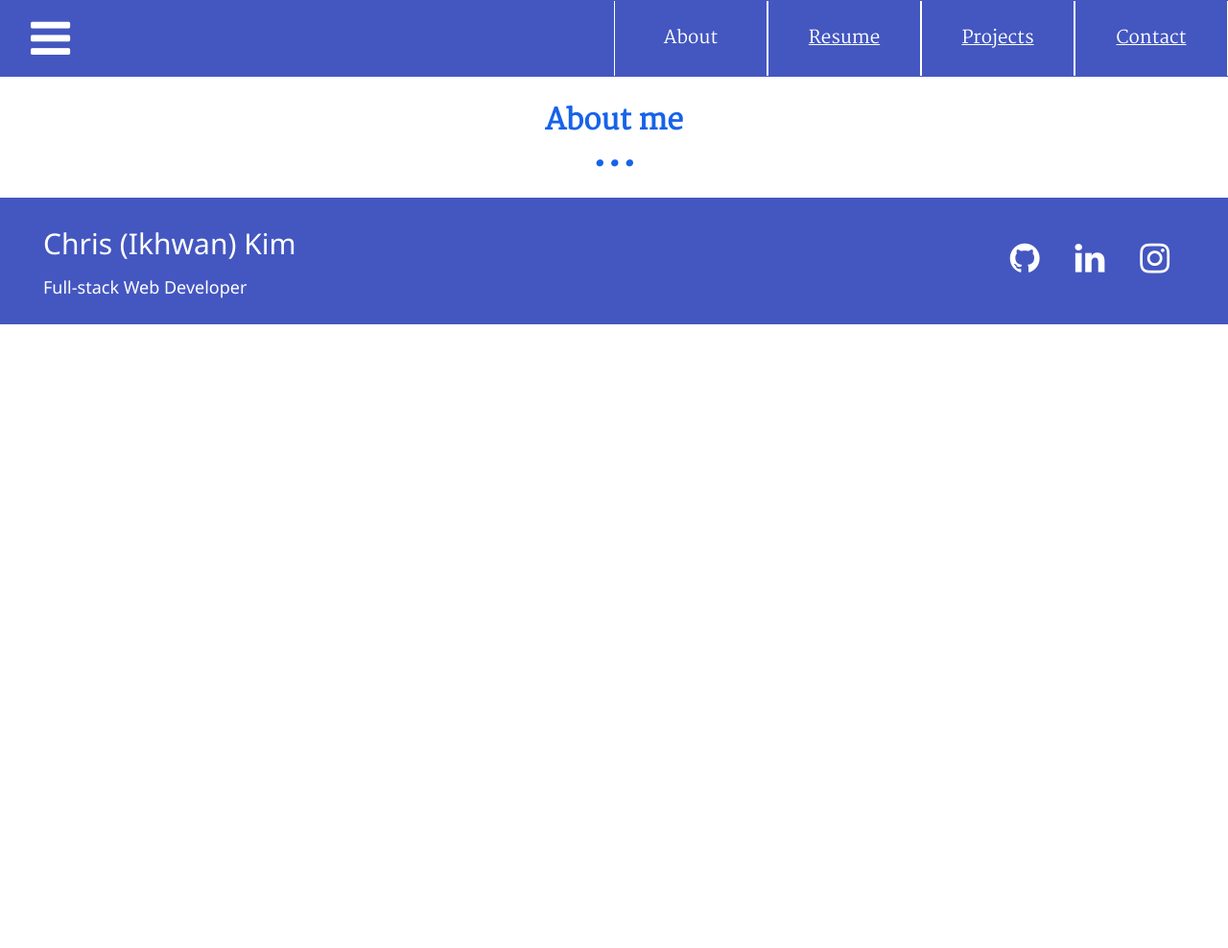
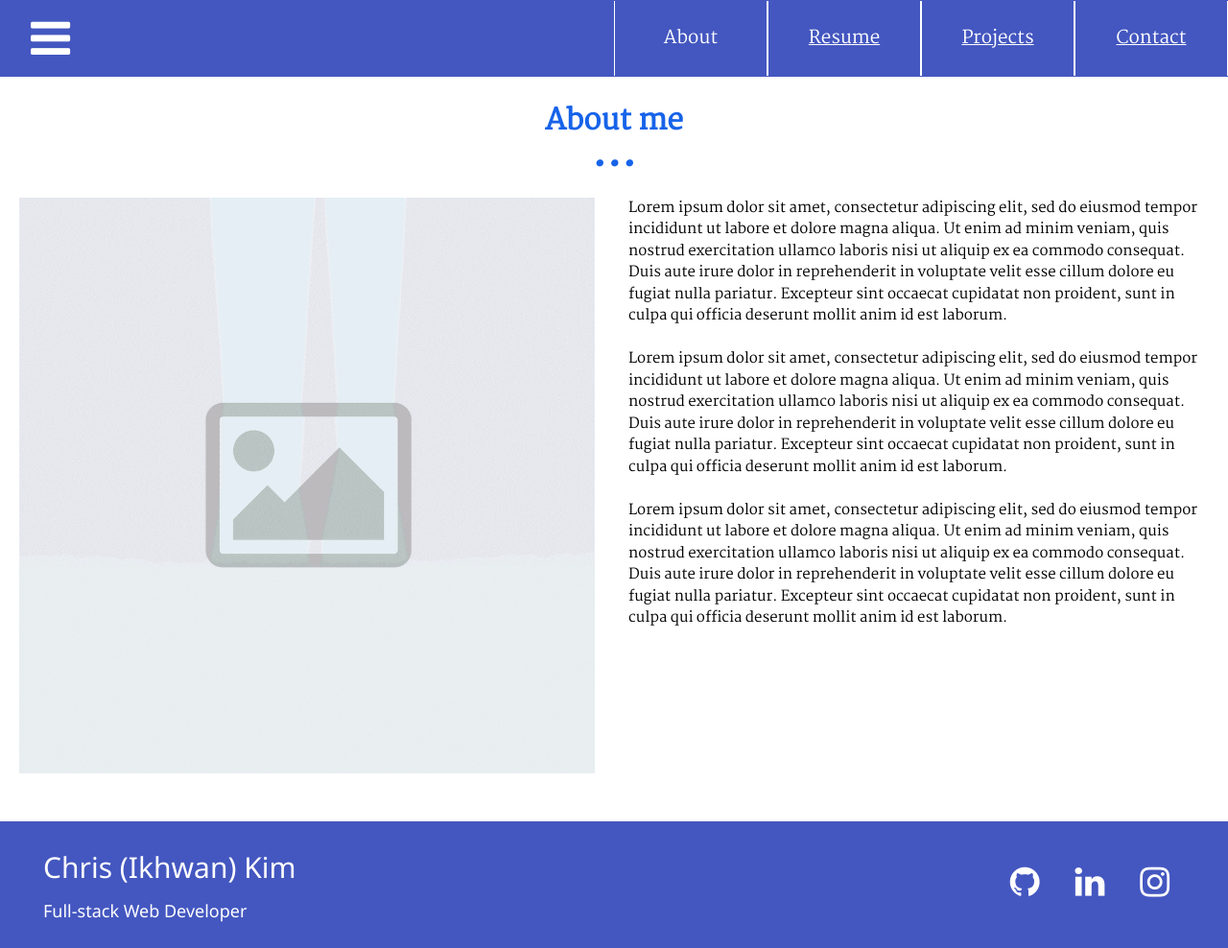
Before and after one commit to ikim1991/my-portfolio, a plain HTML site: page about.html in a window 1280 px wide. Shown: the whole page at 96% size. Before the commit the page ends 800 px from the top, so only its background shows below. Drawn offline with nearby package versions, Linux system fonts and the light colour scheme.

Commit message:
Adding Image and Content to About Me

```diff
--- a/about.html
+++ b/about.html
@@ -29,7 +29,14 @@
     <main class="main-container">
       <h2>About me</h2>
       <div class="main-content">
-
+        <div class="about-img">
+          <img src="./assets/img/placeholder.png" alt="Photo of Me" style="width: 600px;">
+        </div>
+        <div class="about-content">
+          <p>Lorem ipsum dolor sit amet, consectetur adipiscing elit, sed do eiusmod tempor incididunt ut labore et dolore magna aliqua. Ut enim ad minim veniam, quis nostrud exercitation ullamco laboris nisi ut aliquip ex ea commodo consequat. Duis aute irure dolor in reprehenderit in voluptate velit esse cillum dolore eu fugiat nulla pariatur. Excepteur sint occaecat cupidatat non proident, sunt in culpa qui officia deserunt mollit anim id est laborum.</p><br>
+          <p>Lorem ipsum dolor sit amet, consectetur adipiscing elit, sed do eiusmod tempor incididunt ut labore et dolore magna aliqua. Ut enim ad minim veniam, quis nostrud exercitation ullamco laboris nisi ut aliquip ex ea commodo consequat. Duis aute irure dolor in reprehenderit in voluptate velit esse cillum dolore eu fugiat nulla pariatur. Excepteur sint occaecat cupidatat non proident, sunt in culpa qui officia deserunt mollit anim id est laborum.</p><br>
+          <p>Lorem ipsum dolor sit amet, consectetur adipiscing elit, sed do eiusmod tempor incididunt ut labore et dolore magna aliqua. Ut enim ad minim veniam, quis nostrud exercitation ullamco laboris nisi ut aliquip ex ea commodo consequat. Duis aute irure dolor in reprehenderit in voluptate velit esse cillum dolore eu fugiat nulla pariatur. Excepteur sint occaecat cupidatat non proident, sunt in culpa qui officia deserunt mollit anim id est laborum.</p><br>
+        </div>
       </div>
     </main>
     <div class="footer">
--- a/styles/main.css
+++ b/styles/main.css
@@ -12,7 +12,7 @@ h1, span{
   font-family: 'IM Fell French Canon SC', serif;
 }
 
-a, h6{
+a, h6, p{
   font-family: 'Martel', serif;
 }
 
@@ -42,6 +42,25 @@ a, h6{
   width: 100%;
   position: relative;
   top: 78px;
+}
+
+.main-content{
+  display: grid;
+  grid-template-columns: 1fr 1fr;
+  align-content: center;
+}
+
+.about-img{
+  text-align: center;
+  padding-left: 15px;
+  padding-right: 15px;
+  padding-bottom: 50px;
+}
+
+.about-content{
+  padding-left: 15px;
+  padding-right: 15px;
+  padding-bottom: 50px;
 }
 
 main h2{
```
